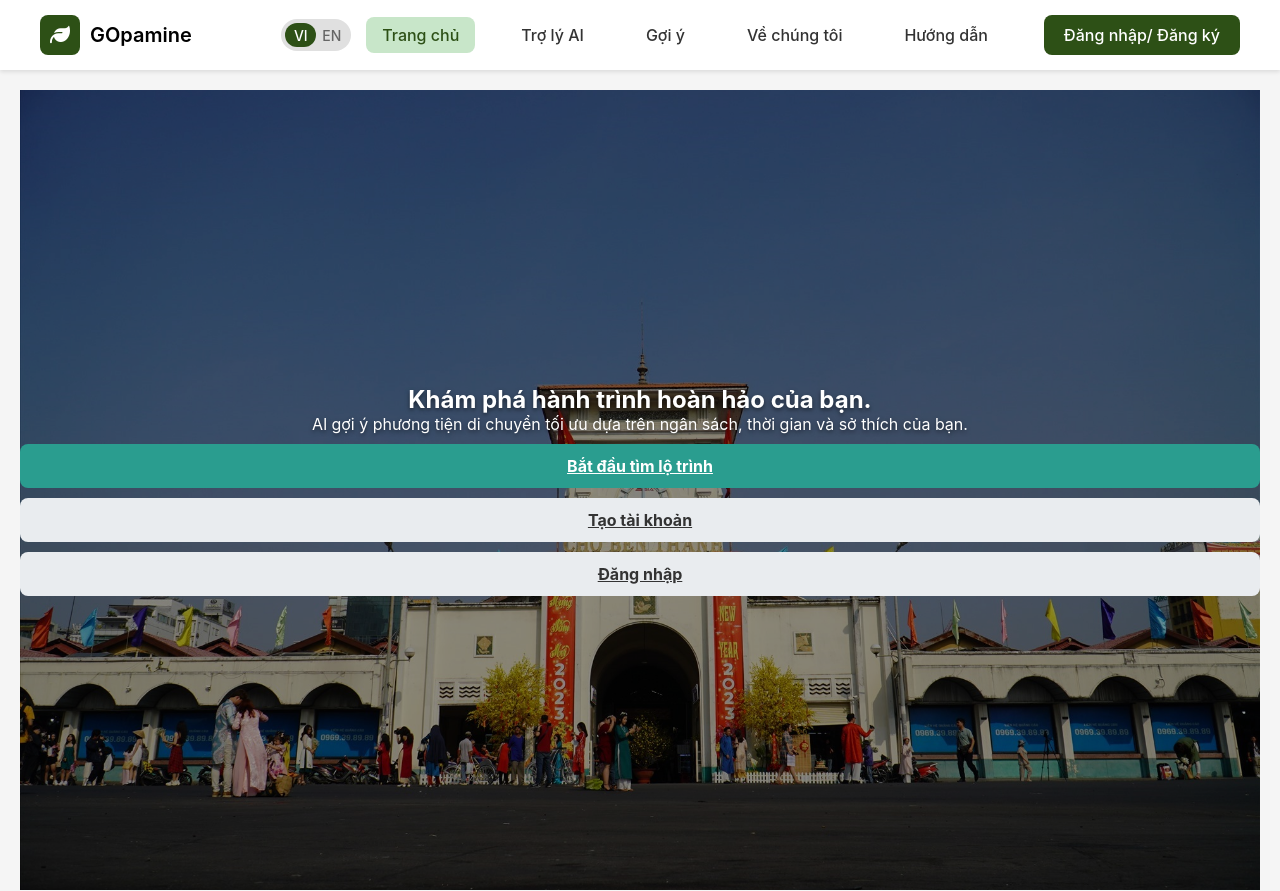
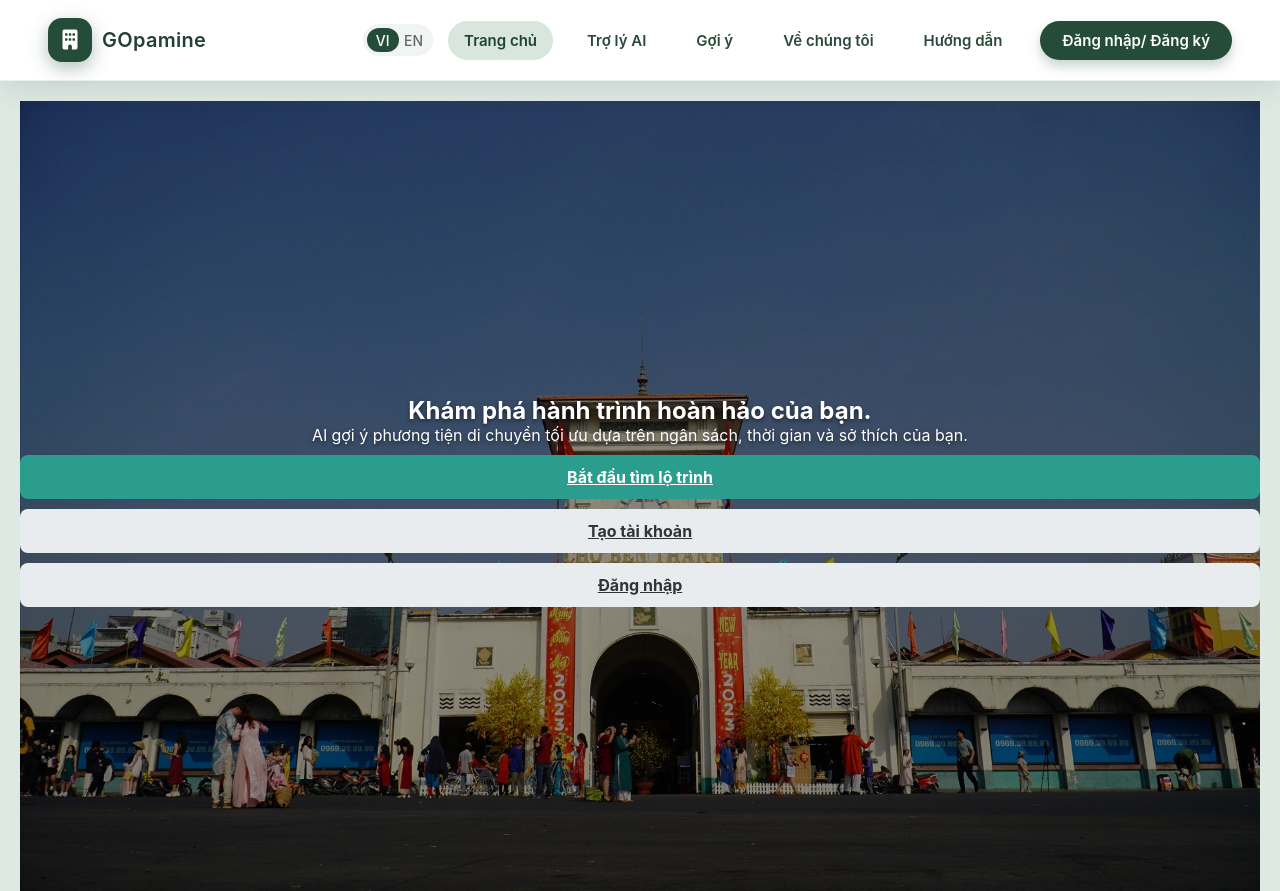
Before and after one commit to nguyen-1610/Group4-Rec-Trans, a Flask app: page / in a window 1280 px wide. Shown: the top 891 px of the page. Run offline with Flask 3, Linux system fonts and the light colour scheme.

Commit message:
home.html kế thừa base.html

```diff
--- a/GOpamine/frontend/templates/home.html
+++ b/GOpamine/frontend/templates/home.html
@@ -1,58 +1,12 @@
-<!DOCTYPE html>
-<html lang="vi">
-<head>
-    <meta charset="UTF-8">
-    <meta name="viewport" content="width=device-width, initial-scale=1.0">
-    <title>GOpamine - Trang chủ</title>
+{% extends "base.html" %}
 
-    <link rel="stylesheet" href="https://cdnjs.cloudflare.com/ajax/libs/font-awesome/6.4.0/css/all.min.css">
+{% block title %}GOpamine - Trang chủ{% endblock %}
 
-    <link rel="stylesheet" href="../static/css/home.css">
-</head>
-<body>
+{% block extra_css %}
+    <link rel="stylesheet" href="{{ url_for('static', filename='css/home.css') }}">
+{% endblock %}
 
-    <div class="container">
-
-        <div class="header">
-            <div class="logo-section">
-                <div class="logo-icon">
-                    <i class="fas fa-leaf"></i> </div>
-                <span class="logo-text">GOpamine</span>
-            </div>
-            <div class="header-right">
-                <div class="lang-switch active" id="langSwitch">
-                    <span class="lang-switch-text vi">VI</span>
-                    <span class="lang-switch-text en">EN</span>
-                    <div class="lang-switch-slider"></div>
-                </div>
-                <i class="fas fa-bars menu-icon" id="menuIcon"></i>
-
-                <nav class="desktop-nav">
-                    <a href="/" class="active">Trang chủ</a>
-                    <a href="#">Trợ lý AI</a>
-                    <a href="#">Gợi ý</a>
-                    <a href="#">Về chúng tôi</a>
-                    <a href="#">Hướng dẫn</a>
-                    <a href="#" class="login-btn">Đăng nhập/ Đăng ký</a>
-                </nav>
-            </div>
-        </div>
-
-        <div class="menu-dropdown" id="menuDropdown">
-            <div class="menu-sidebar">
-                <nav class="menu-items">
-                    <a href="/" class="menu-item active">Trang chủ</a>
-                    <a href="#" class="menu-item">Trợ lý AI</a>
-                    <a href="#" class="menu-item">Gợi ý</a>
-                    <a href="#" class="menu-item">Về chúng tôi</a>
-                    <a href="#" class="menu-item">Hướng dẫn</a>
-                </nav>
-                <a href="#" class="menu-login-btn">Đăng nhập/ Đăng ký</a>
-            </div>
-        </div>
-
-        <div class="content-wrapper">
-
+{% block content %}
     <section id="hero">
         <h1>Khám phá hành trình hoàn hảo của bạn.</h1>
         <p>Al gợi ý phương tiện di chuyển tối ưu dựa trên
@@ -154,6 +108,8 @@
             <a href="#">Điều khoản dịch vụ</a>
         </div>
     </footer>
-        </div> </div> <script src="../static/js/home.js"></script>
-</body>
-</html>
+{% endblock %}
+
+{% block extra_js %}
+    <script src="{{ url_for('static', filename='js/home.js') }}"></script>
+{% endblock %}
```
Lines whose indentation alone changed are shown as unchanged.
